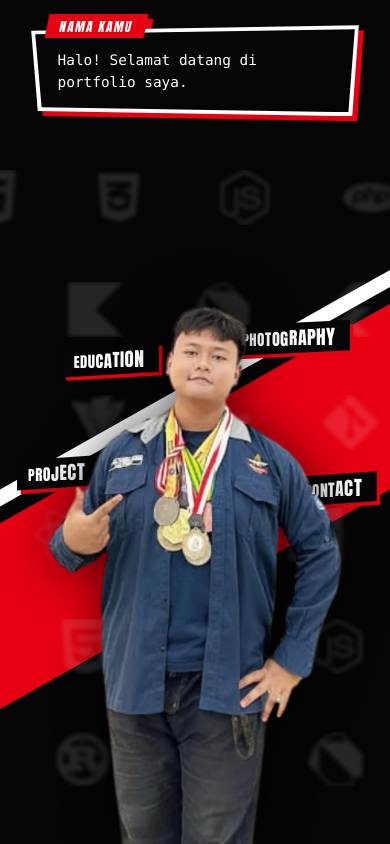
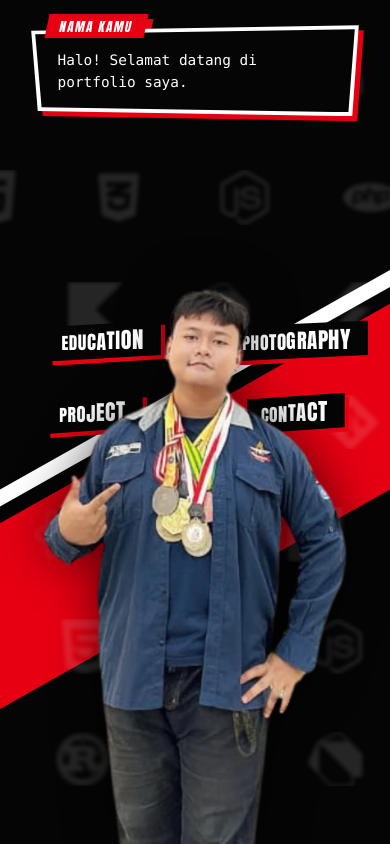
Before and after one commit to Zharif-110305/Portfolio, a React app: page / in a window 390 px wide. Both pictures are taken after a click on the button "PRESS TO START". Built offline with nearby package versions, Linux system fonts and the light colour scheme; the HTML template or start-up script is replaced by a standard one.

Commit message:
fix mobile

```diff
--- a/src/index.css
+++ b/src/index.css
@@ -234,12 +234,12 @@ button {
 .stage__figure {
   /* lebar : tinggi foto (profile.webp = 749 / 1358). Ubah kalau foto diganti. */
   --photo-aspect: 0.5516;
-  --figure-h: min(64dvh, 700px);
+  --figure-h: min(66dvh, 720px);
   --figure-w: calc(var(--figure-h) * var(--photo-aspect));
   /* titik pusat tempat semua label "mengarah" (% tinggi foto) */
-  --cy: 0.2;
+  --cy: 0.14;
   /* ukuran dasar huruf label; dibatasi lebar layar agar tidak terpotong */
-  --menu-fs: min(calc(var(--figure-h) * 0.06), 4.2vw);
+  --menu-fs: min(calc(var(--figure-h) * 0.06), 4.9vw);
 
   position: relative;
   z-index: 2;
@@ -393,7 +393,7 @@ button {
 }
 
 .menu-slot {
-  --aim: 0.6;
+  --aim: 0.75;
   --scale: 1;
   --px: calc(var(--figure-w) * var(--ix));
   --py: calc(var(--figure-h) * var(--iy));
@@ -426,27 +426,25 @@ button {
   transform: translateY(-50%) rotate(var(--rot)) scale(var(--scale));
 }
 
-/* posisi tiap label, versi HP (mengelilingi kepala dan bahu) */
+/* posisi tiap label, versi HP: mengelilingi kepala secara simetris */
 .menu-slot[data-id="education"] {
-  --ix: 0.38;
-  --iy: 0.07;
-  --scale: 1.04;
+  --ix: 0.39;
+  --iy: 0.06;
 }
 
 .menu-slot[data-id="photography"] {
-  --ix: 0.62;
-  --iy: 0.03;
+  --ix: 0.61;
+  --iy: 0.06;
 }
 
 .menu-slot[data-id="projects"] {
-  --ix: 0.18;
-  --iy: 0.28;
-  --scale: 0.96;
+  --ix: 0.33;
+  --iy: 0.19;
 }
 
 .menu-slot[data-id="contact"] {
-  --ix: 0.83;
-  --iy: 0.31;
+  --ix: 0.67;
+  --iy: 0.19;
 }
 
 .menu-item {
@@ -516,8 +514,6 @@ button {
   font-size: calc(1em * (0.86 + 0.34 * var(--t)));
   transform: translateY(calc(var(--t) * -0.05em));
   color: var(--color-paper);
-  -webkit-text-stroke: 0.06em var(--color-ink);
-  paint-order: stroke fill;
   text-shadow: 0.05em 0.05em 0 var(--color-ink);
 }
 
```
